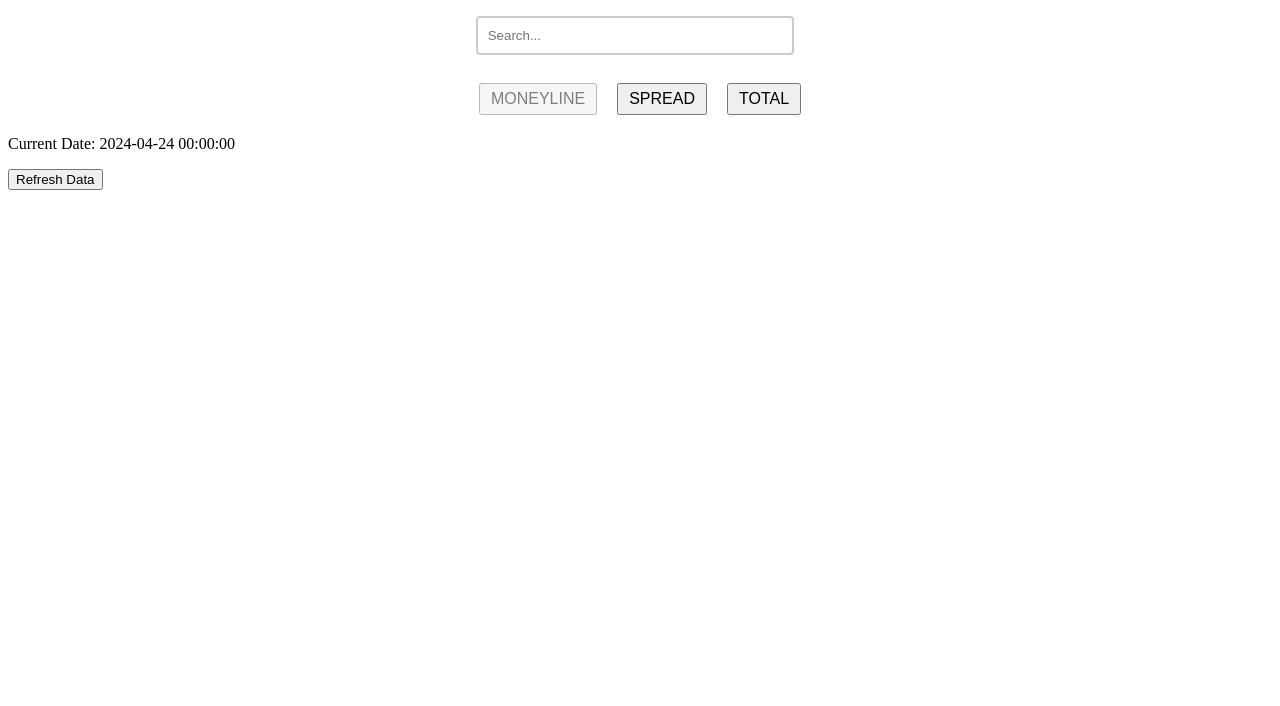
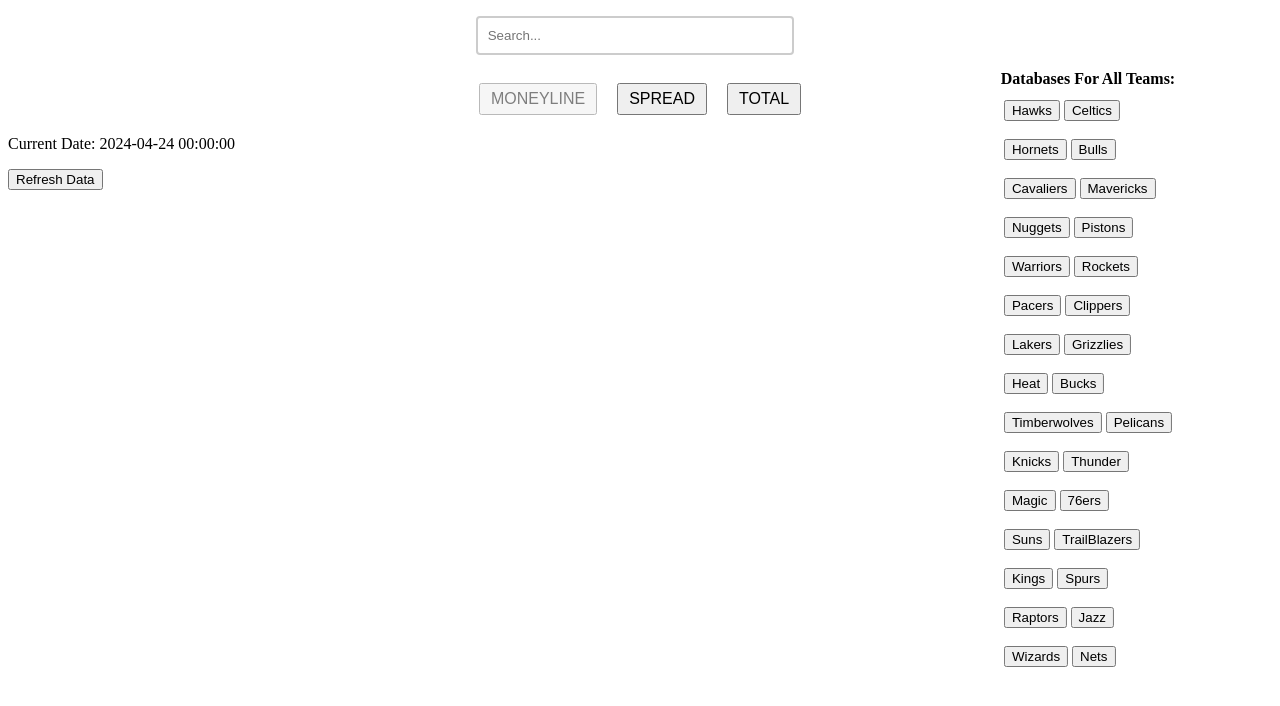
Before and after one commit to conwayn816/Better-Picks, a Flask app: page /moneyline in a window 1280 px wide. Shown: the top 706 px of the page. Run offline with Flask 3, Linux system fonts and the light colour scheme; data that the repository does not hold is empty; parts of the project's set-up code (start-up, migrations or seed data) failed here and were passed over.

Commit message:
added database tab

```diff
--- a/app.py
+++ b/app.py
@@ -175,6 +175,12 @@
 
     return jsonify(filtered_game_data_dicts)
 
+@app.route('/record', methods=['GET', 'POST'])
+def record():
+
+    return render_template("record.html", team=team)
+
+
 if __name__ == '__main__':
     load_bets()
     app.run(debug=True)
--- a/loader.py
+++ b/loader.py
@@ -255,7 +255,7 @@
         print(game.Bets)"""
 
 def load_bets():
-    clean_past_bets()
+    #clean_past_bets()
     load_mgm_bets()
     load_dk_bets()
     load_pb_bets()
--- a/templates/moneyline.html
+++ b/templates/moneyline.html
@@ -99,6 +99,21 @@
             margin-top: 10px;
             margin-right: 100px;
         }
+        .small-button {
+            position: fixed;
+            top: 100px;
+            left: 85%; /* Set left position to 50% */
+            transform: translateX(-50%);
+            display: block;
+            margin-bottom: 10px;
+        }
+        .db {
+            position: fixed;
+            top: 70px;
+            left: 85%; /* Set left position to 50% */
+            transform: translateX(-50%);
+            display: inline-block;
+        }
     </style>
 </head>
 <body>
@@ -187,5 +202,48 @@
         xhr.send(JSON.stringify({searchInput: searchInput}));
     }
 </script>
+
+
+<div class="db">
+    <strong>Databases For All Teams:</strong>
+</div>
+<!--All Buttons-->
+<div class="small-button">
+    <form action="/record" method="post">
+        <button name="Hawks" value="Hawks">Hawks</button>
+        <button name="Celtics" value="Celtics">Celtics</button><br><br>
+        <button name="Hornets" value="Hornets">Hornets</button>
+        <button name="Bulls" value="Bulls">Bulls</button><br><br>
+        <button name="Cavaliers" value="Cavaliers">Cavaliers</button>
+        <button name="Mavericks" value="Mavericks">Mavericks</button><br><br>
+        <button name="Nuggets" value="Nuggets">Nuggets</button>
+        <button name="Pistons" value="Pistons">Pistons</button><br><br>
+        <button name="Warriors" value="Warriors">Warriors</button>
+        <button name="Rockets" value="Rockets">Rockets</button><br><br>
+        <button name="Pacers" value="Pacers">Pacers</button>
+        <button name="Clippers" value="Clippers">Clippers</button><br><br>
+        <button name="Lakers" value="Lakers">Lakers</button>
+        <button name="Grizzlies" value="Grizzlies">Grizzlies</button><br><br>
+        <button name="Heat" value="Heat">Heat</button>
+        <button name="Bucks" value="Bucks">Bucks</button><br><br>
+        <button name="Timberwolves" value="Timberwolves">Timberwolves</button>
+        <button name="Pelicans" value="Pelicans">Pelicans</button><br><br>
+        <button name="Knicks" value="Knicks">Knicks</button>
+        <button name="Thunder" value="Thunder">Thunder</button><br><br>
+        <button name="Magic" value="Magic">Magic</button>
+        <button name="76ers" value="76ers">76ers</button><br><br>
+        <button name="Suns" value="Suns">Suns</button>
+        <button name="TrailBlazers" value="TrailBlazers">TrailBlazers</button><br><br>
+        <button name="Kings" value="Kings">Kings</button>
+        <button name="Spurs" value="Spurs">Spurs</button><br><br>
+        <button name="Raptors" value="Raptors">Raptors</button>
+        <button name="Jazz" value="Jazz">Jazz</button><br><br>
+        <button name="Wizards" value="Wizards">Wizards</button>
+        <button name="Nets" value="Nets">Nets</button>
+
+    </form>
+</div>
+
+
 </body>
 </html>
```
